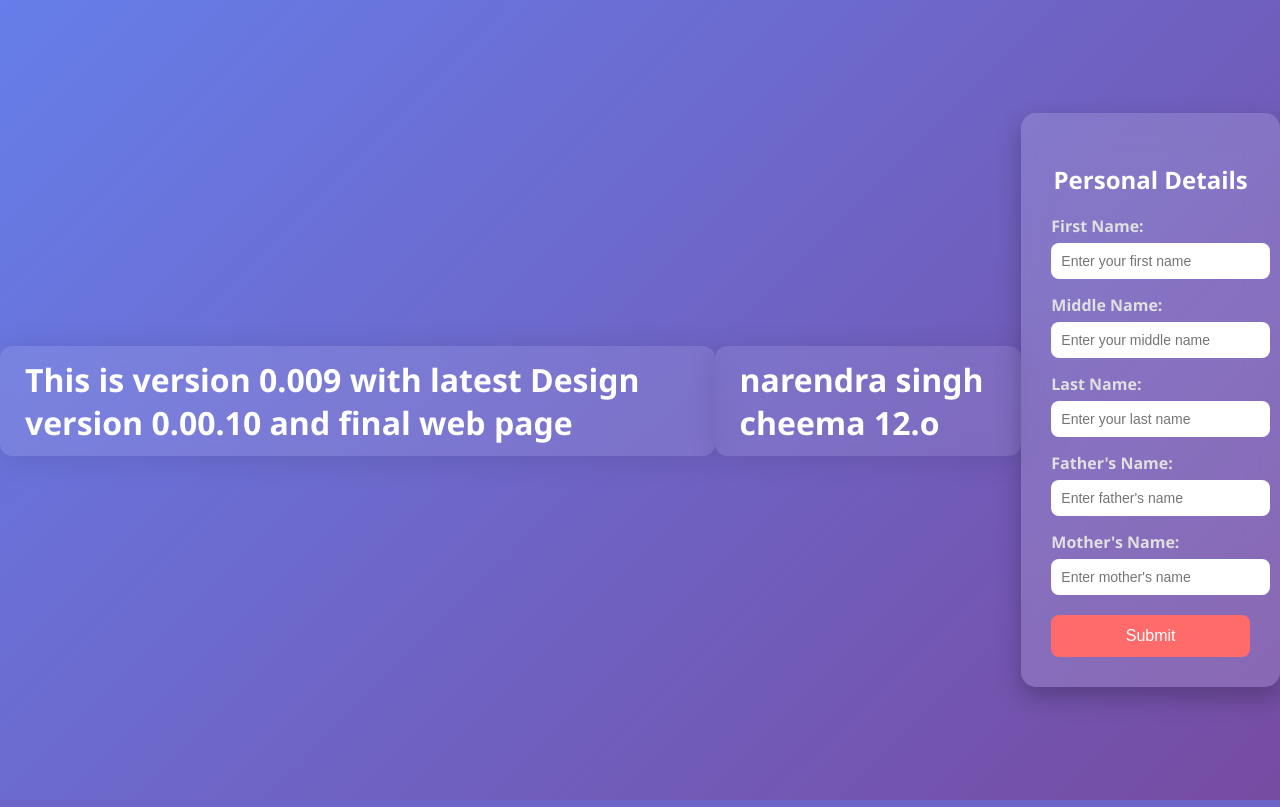
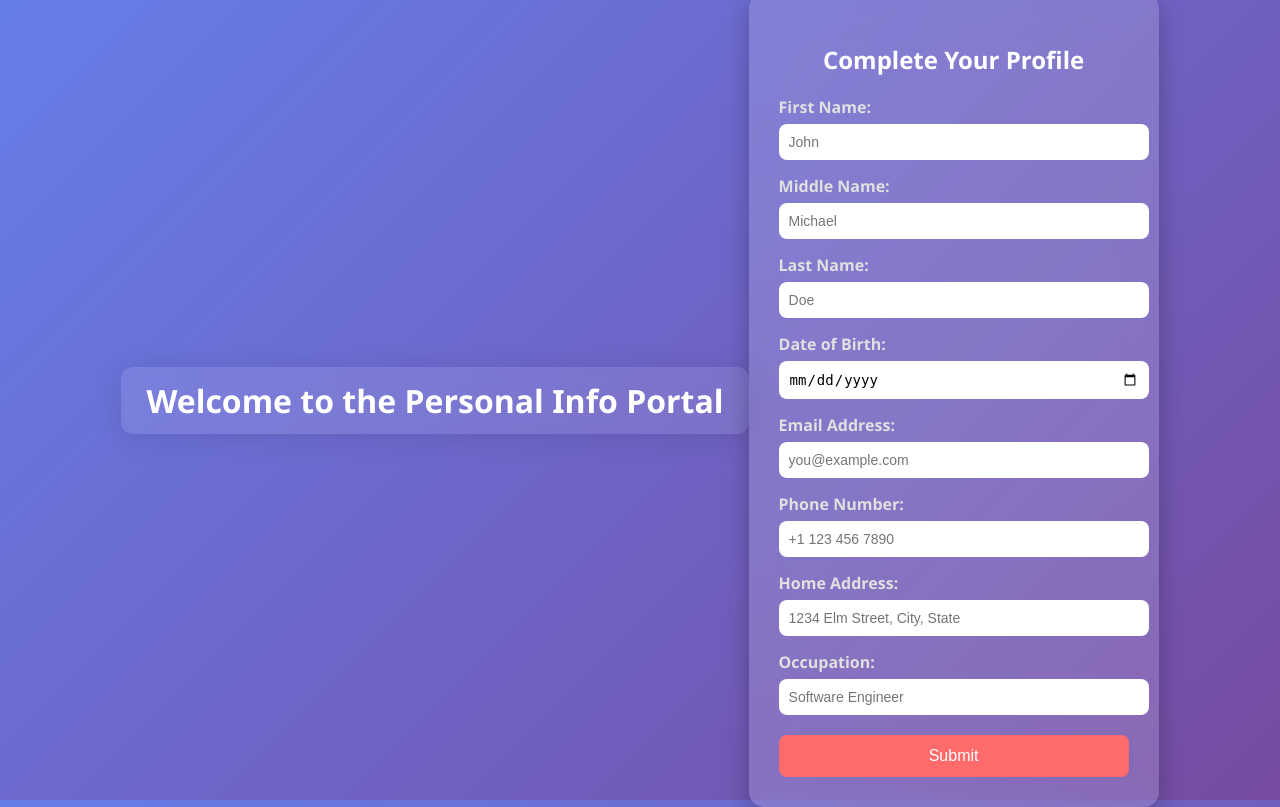
Before and after one commit to narendrasinghcheema/cicd, a Flask app: page / in a window 1280 px wide. Run offline with Flask 2, Linux system fonts and the light colour scheme.

Commit message:
added fileds

```diff
--- a/templates/index.html
+++ b/templates/index.html
@@ -3,30 +3,38 @@
 <head>
     <meta charset="UTF-8">
     <meta name="viewport" content="width=device-width, initial-scale=1.0">
-    <title>Colorful Form</title>
+    <title>User Information Form</title>
     <link rel="stylesheet" href="{{ url_for('static', filename='styles.css') }}">
 </head>
 <body>
-    <h1>This is version 0.009 with latest Design version 0.00.10 and final web page</h1>
-    <h1>narendra singh cheema 12.o</h1>
+    <h1>Welcome to the Personal Info Portal</h1>
 
     <div class="form-container">
-        <h2>Personal Details</h2>
-        <form action="/submit" method="POST">  <!-- Updated here -->
-            <label for="fname">First Name:</label>
-            <input type="text" id="fname" name="fname" placeholder="Enter your first name" required>
+        <h2>Complete Your Profile</h2>
+        <form action="/submit" method="POST">
+            <label for="first_name">First Name:</label>
+            <input type="text" id="first_name" name="first_name" placeholder="John" required>
 
-            <label for="mname">Middle Name:</label>
-            <input type="text" id="mname" name="mname" placeholder="Enter your middle name">
+            <label for="middle_name">Middle Name:</label>
+            <input type="text" id="middle_name" name="middle_name" placeholder="Michael">
 
-            <label for="lname">Last Name:</label>
-            <input type="text" id="lname" name="lname" placeholder="Enter your last name" required>
+            <label for="last_name">Last Name:</label>
+            <input type="text" id="last_name" name="last_name" placeholder="Doe" required>
 
-            <label for="fathername">Father's Name:</label>
-            <input type="text" id="fathername" name="fathername" placeholder="Enter father's name" required>
+            <label for="dob">Date of Birth:</label>
+            <input type="date" id="dob" name="dob" required>
 
-            <label for="mothername">Mother's Name:</label>
-            <input type="text" id="mothername" name="mothername" placeholder="Enter mother's name" required>
+            <label for="email">Email Address:</label>
+            <input type="email" id="email" name="email" placeholder="you@example.com" required>
+
+            <label for="phone">Phone Number:</label>
+            <input type="tel" id="phone" name="phone" placeholder="+1 123 456 7890" required>
+
+            <label for="address">Home Address:</label>
+            <input type="text" id="address" name="address" placeholder="1234 Elm Street, City, State" required>
+
+            <label for="occupation">Occupation:</label>
+            <input type="text" id="occupation" name="occupation" placeholder="Software Engineer">
 
             <button type="submit">Submit</button>
         </form>
```
